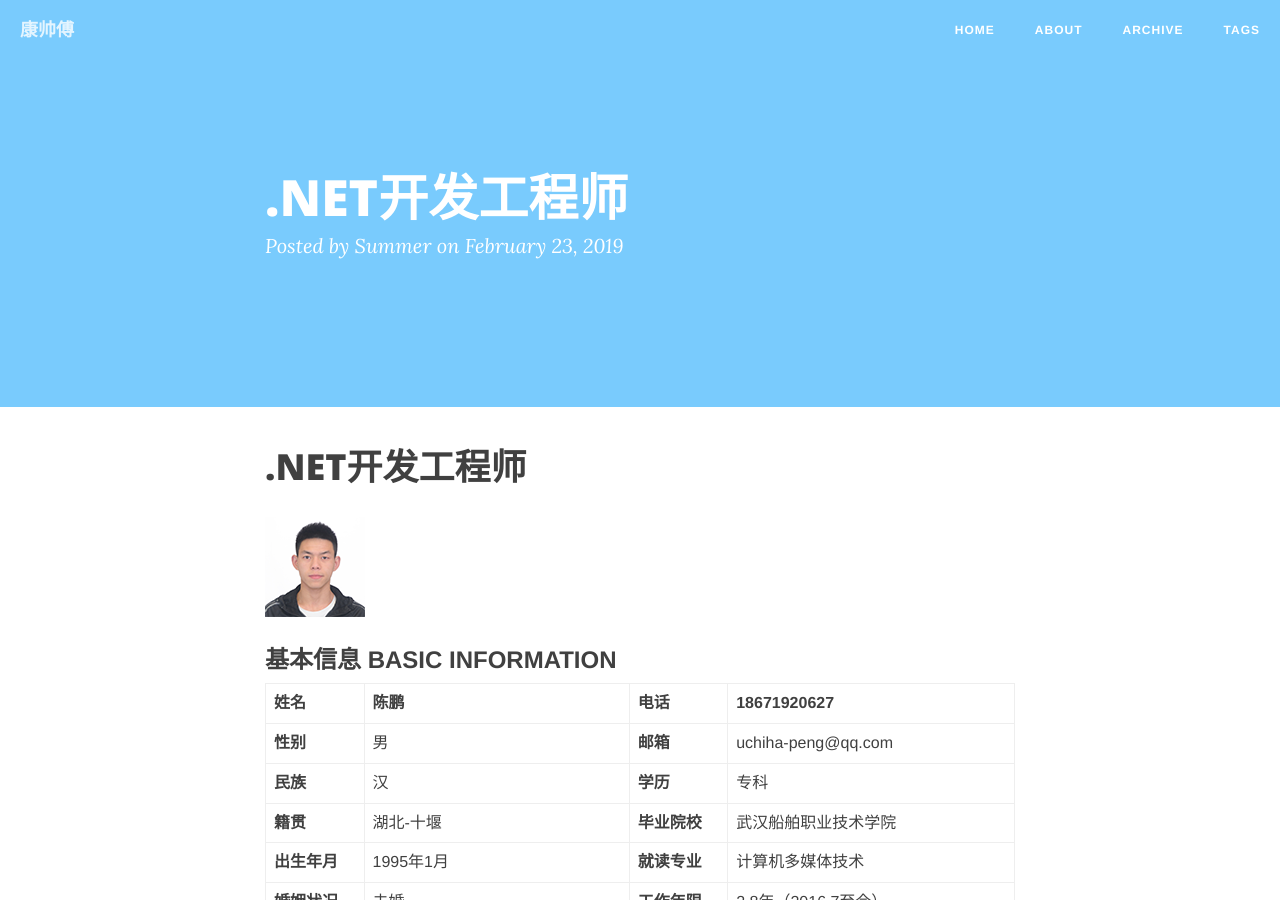
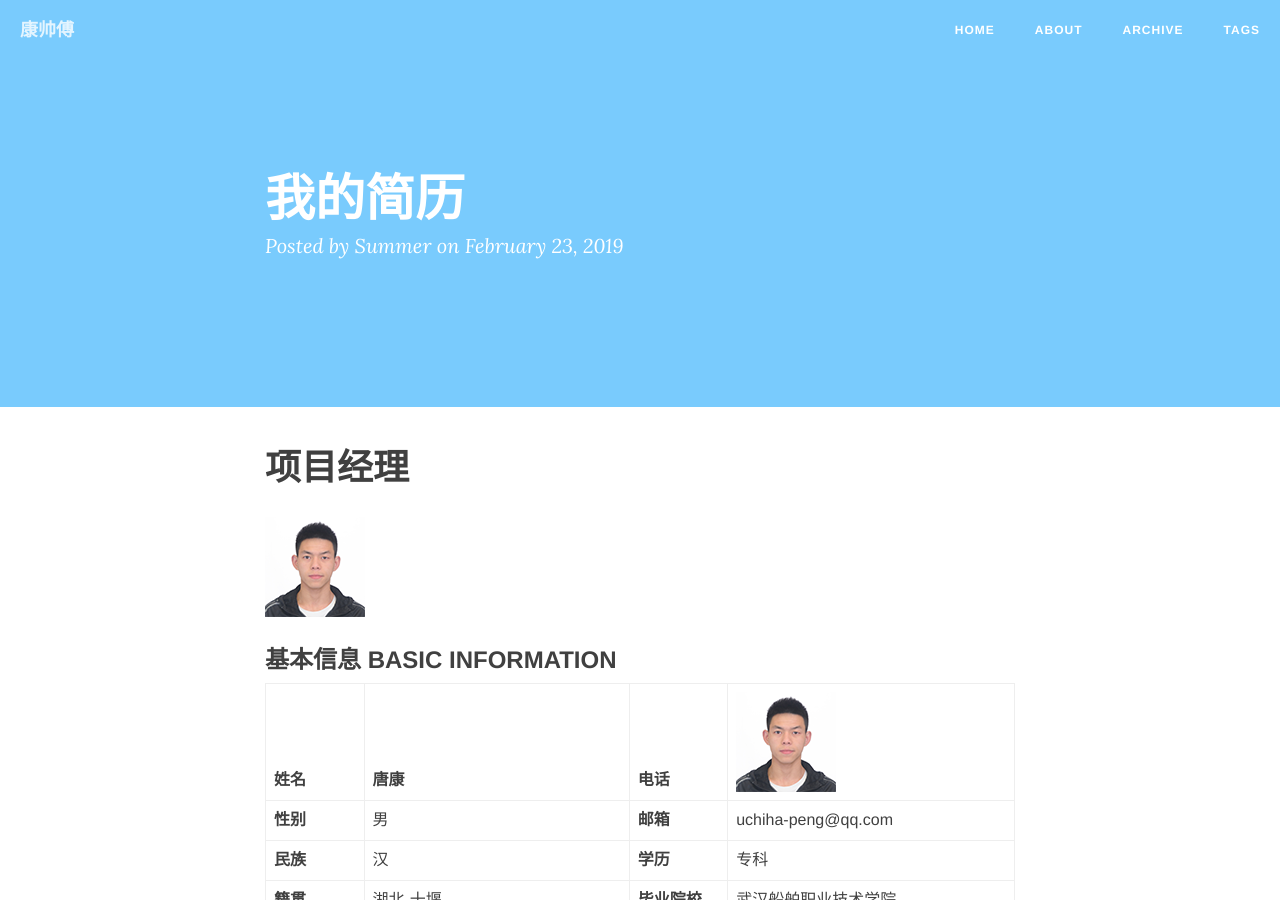
Before and after one commit to SummerTK/SummerTK.github.io, a Jekyll site: the page built from _posts/2019-02-23-My resume.md, in a window 1280 px wide and 900 px high. Built offline with Jekyll 4.4.1, drawn with Linux system fonts in a browser that asks for light colours; nearby versions of some CDN libraries; comment, search, counter and statistics services are not loaded.

Commit message:
Update 2019-02-23-My resume.md

```diff
--- a/_posts/2019-02-23-My resume.md
+++ b/_posts/2019-02-23-My resume.md
@@ -1,10 +1,10 @@
 ---
 layout: post
-title: .NET开发工程师
+title: 我的简历
 date: 2019-02-23
 ---
 
-# .NET开发工程师
+# 项目经理
 
 ![img](/img/me.png)
 
@@ -12,7 +12,7 @@ date: 2019-02-23
 
 ### 基本信息 BASIC INFORMATION
 
-| **姓名**     | 陈鹏                                                         | **电话**     | 18671920627                      |
+| **姓名**     | 唐康                                                         | **电话**     | ![img](/img/me.png)                      |
 | ------------ | ------------------------------------------------------------ | ------------ | -------------------------------- |
 | **性别**     | 男                                                           | **邮箱**     | uchiha-peng@qq.com               |
 | **民族**     | 汉                                                           | **学历**     | 专科                             |
```
